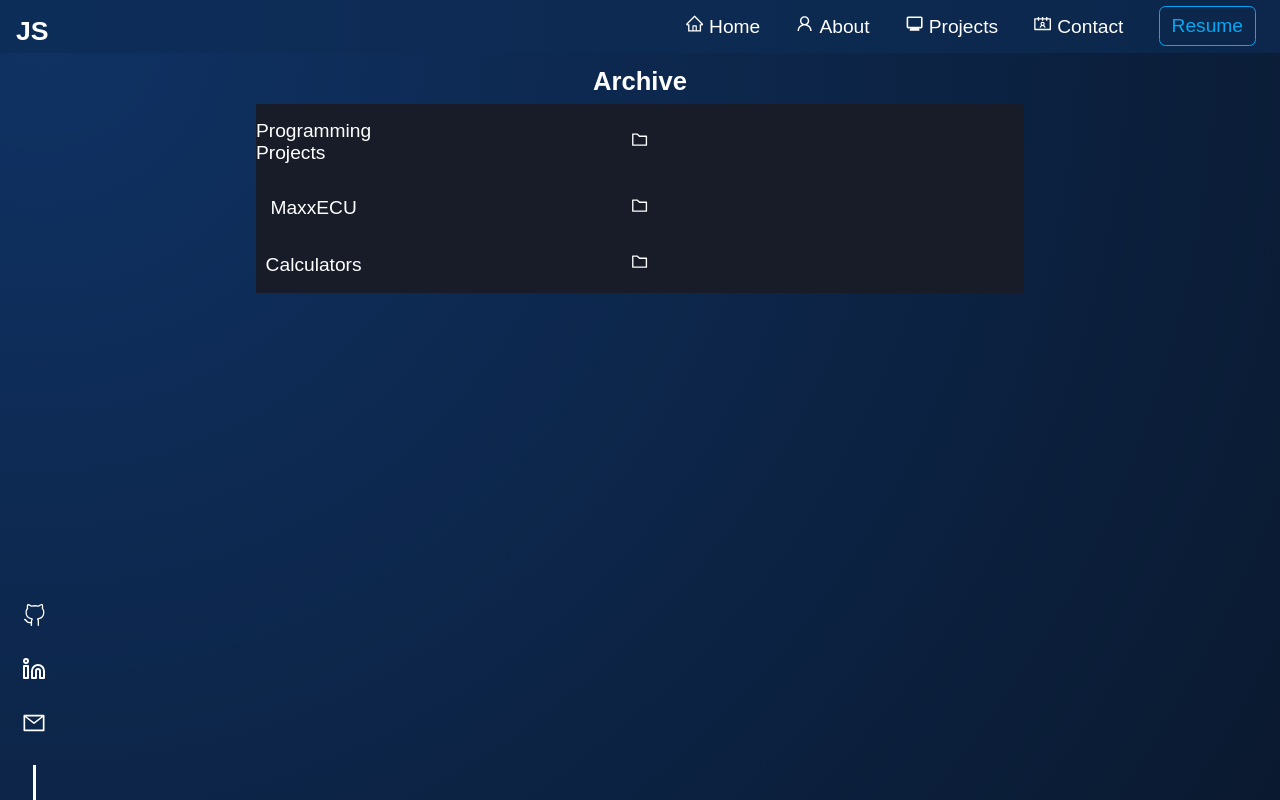
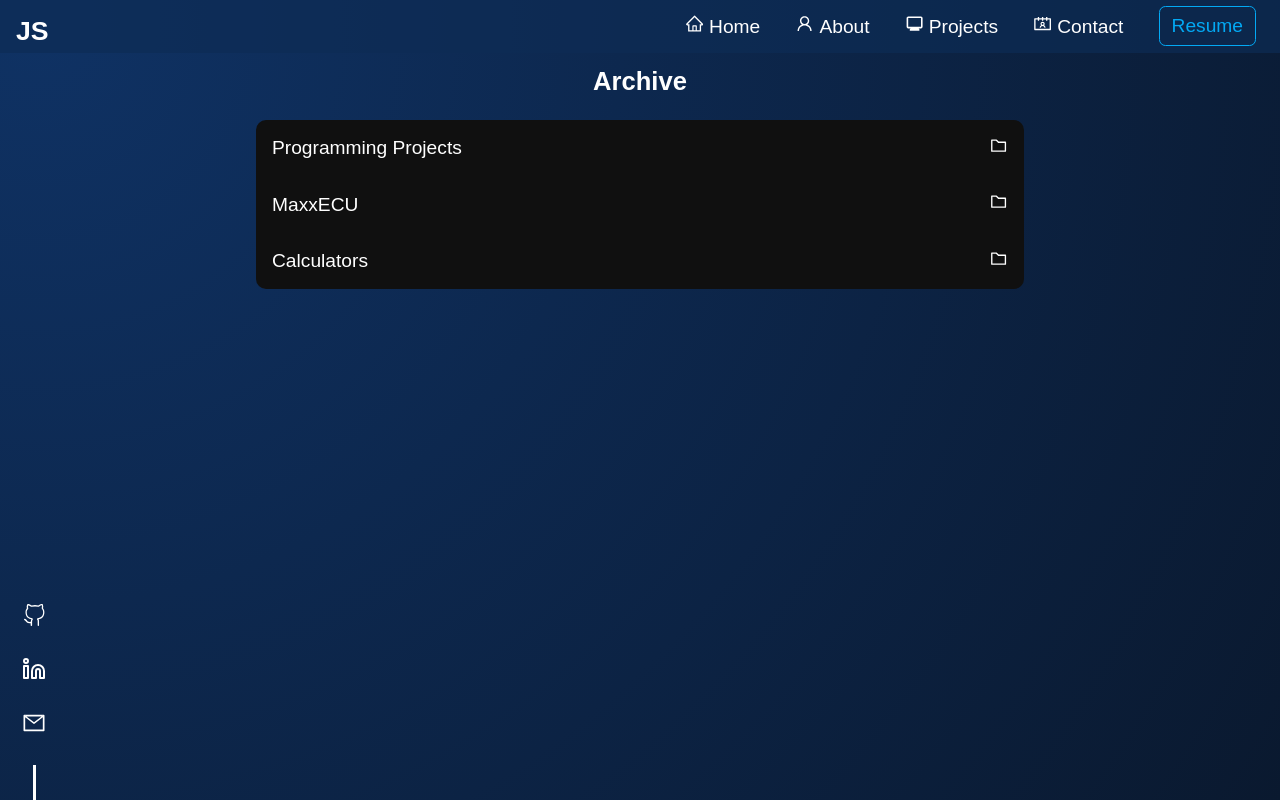
Before and after one commit to JSchoonbrood/Portfolio, a React (Create React App) app: page /archive in a window 1280 px wide. Built offline with nearby package versions, Linux system fonts and the light colour scheme.

Commit message:
Implementation of new colour pallete

```diff
--- a/src/_variables.scss
+++ b/src/_variables.scss
@@ -15,7 +15,20 @@ $text-font-size: clamp(0.9rem, 0.9vw, 1.7rem);
 $text-font-weight: 400;
 $button-highlight: rgb(3, 36, 56, 0.3);
 $accent-color-nav: rgba(14, 44, 85, 0.685);
-$accent-color: #181c28;
+$accent-color: #1F2123;
+$accent-color-dark: #1d2935;
 $accent-color-opacity: rgba(24, 28, 40, 0.75);
 $background-color: #0a192f;
 $background-color-2: #1e2433;
+
+
+
+
+// New Colour Pallete
+$darkest: #101010;
+$darker: #1F2123;
+$dark: #798c95;
+$primary-dark: #0273a4;
+$primary-bright: #03aaf1;
+$text-white: #fff
+// $text-white-shaded:
--- a/src/components/archive/table.scss
+++ b/src/components/archive/table.scss
@@ -1,36 +1,44 @@
 @use "./../../variables";
 
 .archive {
+  height: 5vh;
   width: 100%;
   display: flex;
   flex-direction: column;
-  justify-content: center;
+  justify-content: flex-start;
   align-items: center;
 }
 
 .table {
   width: 60vw;
   cursor: default;
+  margin-top: 1rem;
+  overflow: hidden; /* Stops content overflowing and overlapping rounded corners */
   border-collapse: collapse;
+  border-radius: 10px;
   @media (max-width: 575.98px), (max-width: 767.98px) {
     width: 95vw;
   }
   &__body {
-    background-color: variables.$accent-color;
+    background-color: variables.$darkest;
     &-row {
       height: 5vh;
       width: 30vw;
       td {
         display: inline-flex;
-        width: 15%;
-        justify-content: center;
+        width: 30%;
         padding: 1rem;
         font-size: variables.$navigation-font-size;
         font-weight: variables.$navigation-font-weight;
         color: variables.$text-color-default;
       }
+      td:nth-child(1) {
+        width: 85%;
+        justify-content: flex-start;
+      }
       td:nth-child(2) {
-        width: 70%;
+        width: 15%;
+        justify-content: flex-end;
       }
     }
     &-row:hover {
@@ -42,14 +50,18 @@
 }
 
 .expanded {
-  background-color: variables.$text-color-default;
+  background-color: variables.$darker;
   td {
-    color: variables.$text-color-active;
+    color: variables.$text-color-default;
   }
 }
 
 .link {
   text-decoration: none;
+  color: variables.$text-color-default;
+}
+
+.link:hover {
   color: variables.$text-color-active;
 }
 
```
